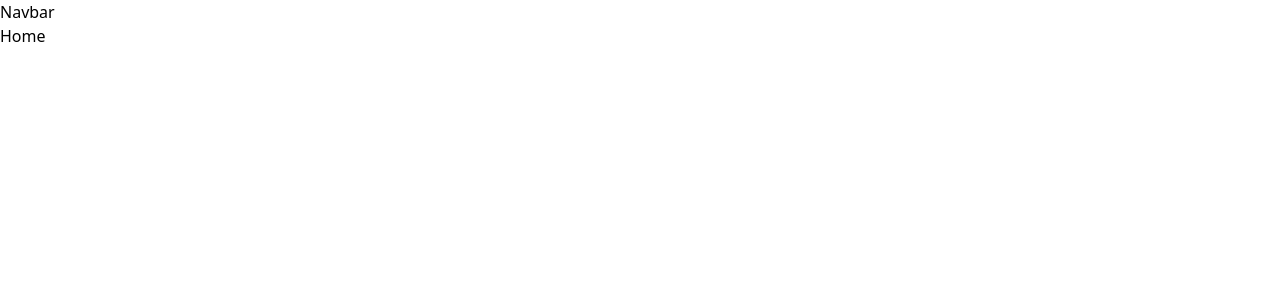
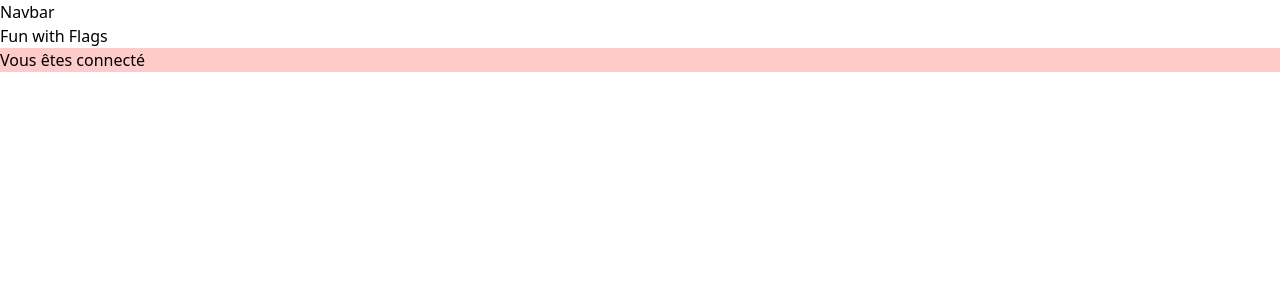
Before and after one commit to BenBonno/CP4, a React (Vite) app in the folder frontend/: page / in a window 1280 px wide. Shown: the top 300 px of the page. Built offline with nearby package versions, Linux system fonts and the light colour scheme.

Commit message:
formulaire en cours

```diff
--- /dev/null
+++ b/frontend/src/Components/Form.jsx
@@ -0,0 +1,50 @@
+import axios from "axios";
+import React, { useState } from "react";
+
+function Form() {
+  const [user, setUser] = useState();
+  const [userReady, setUserReady] = useState(false);
+
+  const handleSubmit = (e) => {
+    e.preventDefault();
+
+    const formData = new FormData(e.target);
+    const data = Object.fromEntries(formData);
+    setUser(data);
+    axios
+      .post("http://localhost:5100/user", data)
+      .then((res) => {
+        console.warn(res);
+        setUserReady(true);
+      })
+      .catch((err) => {
+        console.error(err);
+      });
+  };
+
+  return (
+    <div>
+      <div className="bg-red-200 flex flex-col gap-4 justify-center">
+        {!userReady && user ? (
+          <form className="flex flex-col" onSubmit={handleSubmit}>
+            <label className="bg-red-500 flex items-center" htmlFor="username">
+              Nom d'utilisateur
+            </label>
+            <input type="text" id="username" name="username" />
+            <label className="bg-red-500 flex items-center" htmlFor="password">
+              Mot de passe
+            </label>
+            <input type="password" id="password" name="password" />
+            <button className="bg-red-500" type="submit">
+              Hit me baby one more time
+            </button>
+          </form>
+        ) : (
+          <p>Vous êtes connecté</p>
+        )}
+      </div>
+    </div>
+  );
+}
+
+export default Form;
--- a/frontend/src/Components/Home.jsx
+++ b/frontend/src/Components/Home.jsx
@@ -1,9 +1,11 @@
 import React from "react";
+import Form from "./Form";
 
 function Home() {
   return (
     <div>
-      <p>Home</p>
+      <p>Fun with Flags</p>
+      <Form />
     </div>
   );
 }
```
